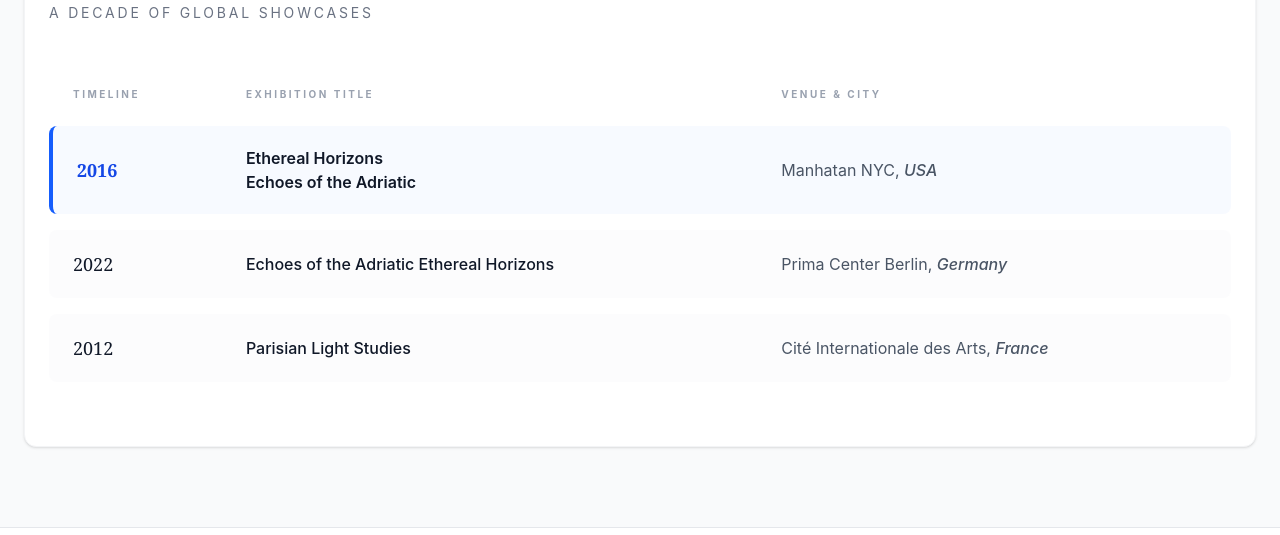
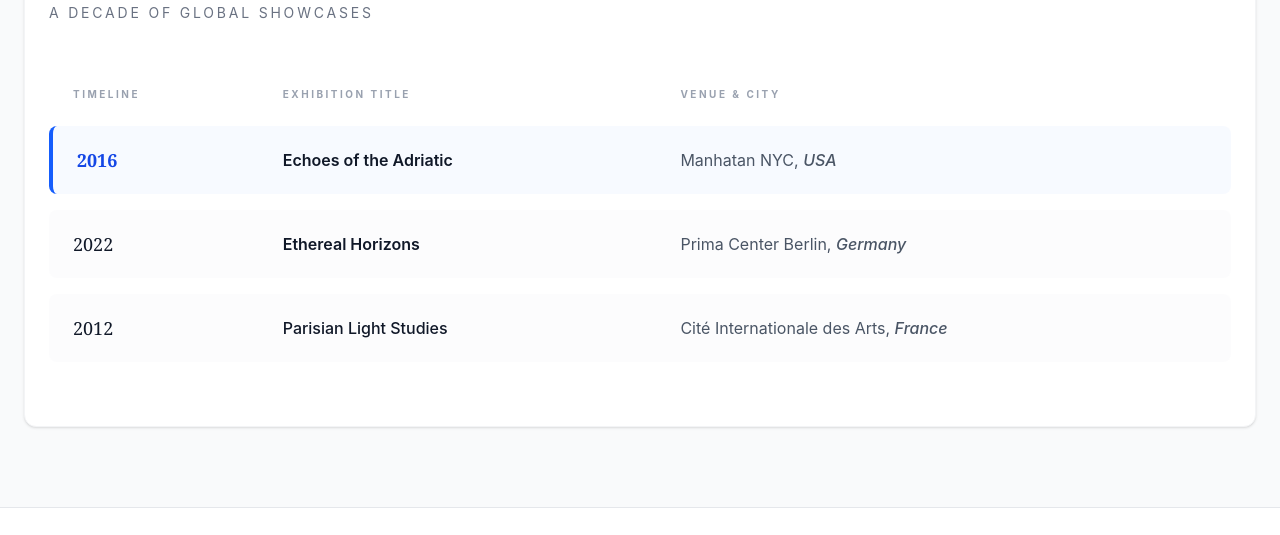
Before and after one commit to Jon-Ejupi/ARTBurim-, a website built with Vite: page exhibitions.html in a window 1280 px wide. Shown: the part 1390-1925 px from the top of the page. Built offline with nearby package versions, Linux system fonts and the light colour scheme.

```diff
--- a/exhibitions.html
+++ b/exhibitions.html
@@ -108,11 +108,7 @@
                         <span class="font-serif text-blue-700 font-bold text-lg">2016</span>
                     </td>
                     <td class="px-6 py-5">
-
-                        <div class="text-gray-900 font-semibold">Ethereal Horizons</div>
-
-                        <div class="text-gray-900 font-semibold">Echoes of the Adriatic</div>
-
+                         <div class="text-gray-900 font-semibold">Echoes of the Adriatic</div>
 
                     </td>
                     <td class="px-6 py-5 rounded-r-lg text-gray-600">
@@ -126,10 +122,8 @@
                     </td>
                     <td class="px-6 py-5 text-gray-900 font-medium">
 
-                        Echoes of the Adriatic
 
-                        Ethereal Horizons
-
+                           <div class="text-gray-900 font-semibold">Ethereal Horizons</div>
                     </td>
                     <td class="px-6 py-5 rounded-r-lg text-gray-600">
                         Prima Center Berlin, <span class="italic font-medium">Germany</span>
```
